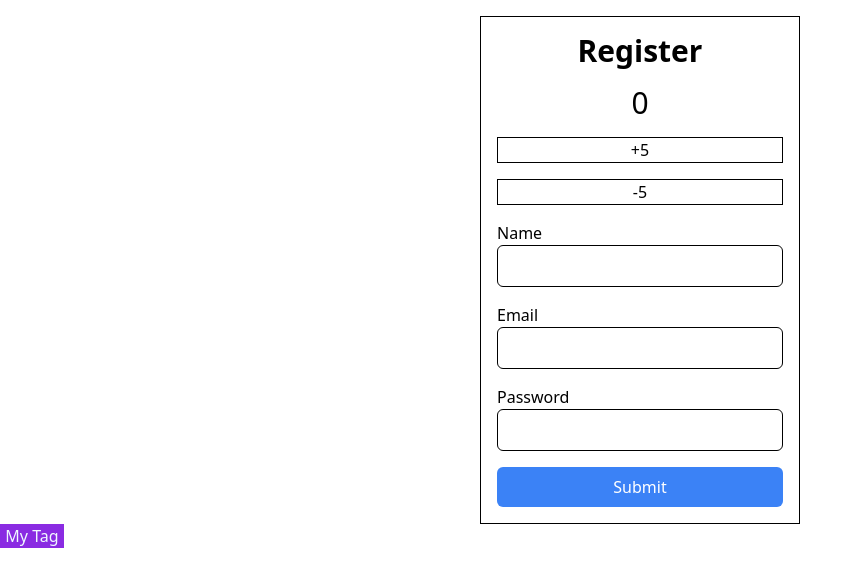
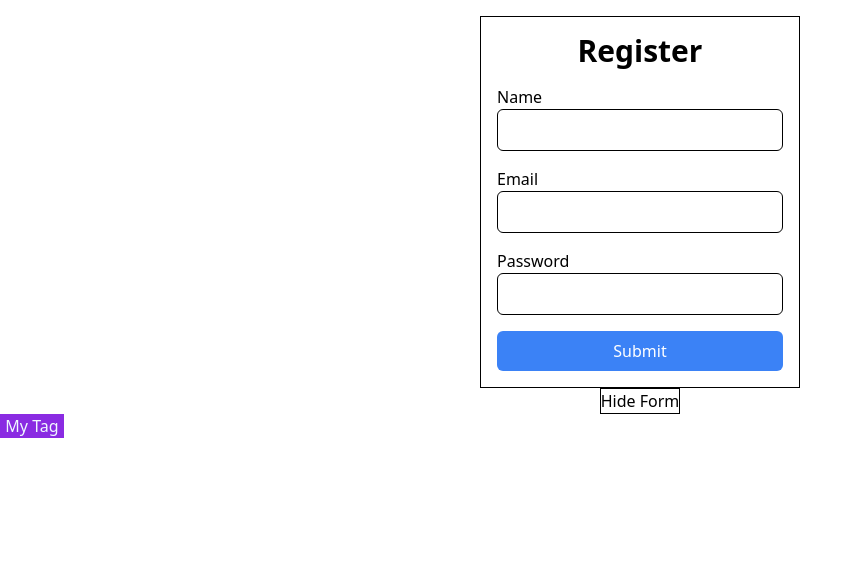
Before and after one commit to Tai-Huynh-1/html-css-intro, a React (Create React App) app in the folder react-learning/: page / in a window 1280 px wide. Shown: the top 586 px of the page, without its empty margins (0-863 px from the left). Built offline with nearby package versions, Linux system fonts and the light colour scheme.

Commit message:
refactor form

```diff
--- a/react-learning/src/App.jsx
+++ b/react-learning/src/App.jsx
@@ -2,11 +2,20 @@ import logo from './logo.svg';
 import './App.css';
 import Form from './components/Form';
 import Tag from "./components/common/Tag"
+import { useState } from 'react';
 
 function App() {
+  const [hideForm, setHideForm] = useState(false)
+
+  const formToggler = () => {
+    setHideForm(prevState => !prevState)
+  }
+
   return (
     <div className="App">
-      <Form />
+      {!hideForm && <Form title="Register" />}
+      {/* <Form title="Login" />   */}
+      <button className='border border-black' onClick={formToggler}>Hide Form</button>
       <Tag />
     </div>
   );
--- a/react-learning/src/components/Form/index.jsx
+++ b/react-learning/src/components/Form/index.jsx
@@ -6,60 +6,61 @@ const initialForm = {
     password: ""
 }
 
-function Form () {
+function Form ({title}) {
     const [form, setForm] = useState(initialForm)
-    const [name, setName] = useState("")
-    const [counter, setCounter] = useState(0)
 
     const handleInput = (event) => {
-        setName(event.target.value)
+        setForm((prevForm) => ({...prevForm, [event.target.name]: event.target.value}))
     }
 
-    const increaseCounter = () => {
-        setCounter(counter + 1)
-        for (let i = 1; i < 6; i++) {
-            // setCounter(counter + 1) // setCounter(1)
-            setCounter((prevCounter) => (prevCounter + 1))
+    const inputFields = [
+        {
+           id: 1,
+           name: "name",
+           value: form.name,
+           onChange: handleInput,
+           type: "text"
+        },
+        {
+           id: 2,
+           name: "email",
+           value: form.email,
+           onChange: handleInput,
+           type: "email"
+        },
+        {
+           id: 3,
+           name: "password",
+           value: form.password,
+           onChange: handleInput,
+           type: "password"
         }
+    ]
+
+    function capFirstLetter (str) {
+        let s = str.split("") // ["e", "m", "a", "i", "l"]
+        s[0] = s[0].toUpperCase()
+        return s.join("")
     }
 
-    const decreaseCounter = () => {
-        // setCounter(counter - 1)
-        for (let i = 1; i < 6; i++) {
-            setCounter(counter - 1)
-        }
-    }
+    console.log(form)
 
     return (
         <>
-
-
             <form className="flex flex-col border border-black mt-4 w-full md:w-6/12 lg:w-3/12 mx-auto p-4 space-y-4">
-                <h1 className="text-3xl"><strong>Register</strong></h1>
-
-                <h2 className='text-3xl'>{counter}</h2>
-            <button type="button" className='border border-black' onClick={increaseCounter}>+5</button>
-            <button type="button" className='border border-black' onClick={decreaseCounter}>-5</button>
+                <h1 className="text-3xl"><strong>{title}</strong></h1>
 
                 <div className="space-y-4">
-                    <label className="flex flex-col text-start">
-                        Name
-                        <input className="border border-black p-2 rounded-md" onChange={handleInput} />
-                    </label>
+                    {inputFields.map(({id, name, type, onChange, value}) => (
+                        <label className="flex flex-col text-start" key={id}>
+                            {capFirstLetter(name)}
+                            <input className="border border-black p-2 rounded-md" type={type} name={name} onChange={onChange} value={value} />
+                        </label>
+                    ))}
+                </div>
+                <button className="bg-blue-500 p-2 text-white rounded-md">{title === "Register" ? "Submit" : "Sign In"}</button>
 
-                    <label className="flex flex-col text-start">
-                        Email
-                        <input className="border border-black p-2 rounded-md" />
-                    </label>
-
-                    <label className="flex flex-col text-start">
-                        Password
-                        <input className="border border-black p-2 rounded-md" />
-                    </label>
-                </div>
-
-                <button className="bg-blue-500 p-2 text-white rounded-md">Submit</button>
-        </form>
+            </form>
         </>
     )
 }
```
